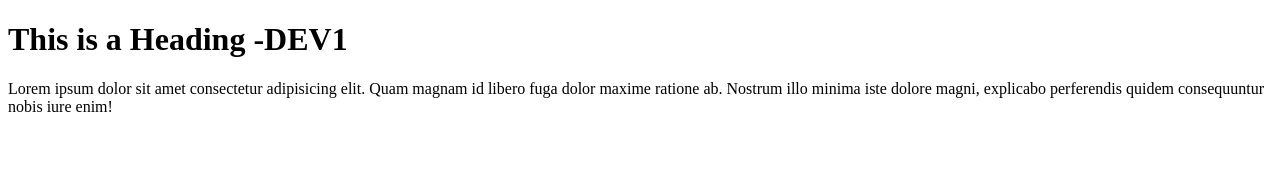
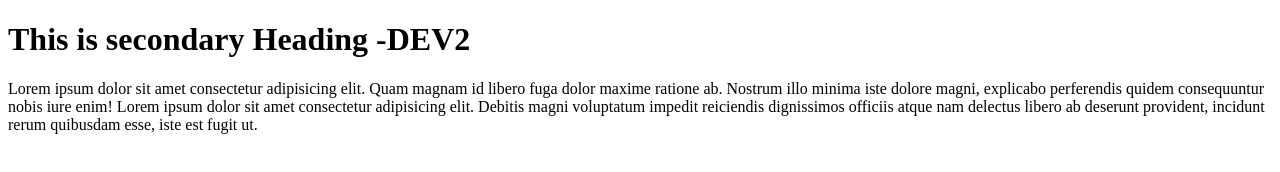
Before and after one commit to Diala-Sleem/conflicts, a plain HTML site: page index.html in a window 1280 px wide. Drawn offline with Linux system fonts and the light colour scheme.

Commit message:
DEV created some content

```diff
--- a/index.html
+++ b/index.html
@@ -7,7 +7,7 @@
     <title>Document</title>
 </head>
 <body>
-    <h1>This is a Heading -DEV1</h1>
-    <p>Lorem ipsum dolor sit amet consectetur adipisicing elit. Quam magnam id libero fuga dolor maxime ratione ab. Nostrum illo minima iste dolore magni, explicabo perferendis quidem consequuntur nobis iure enim!</p>
+    <h1>This is secondary Heading -DEV2</h1>
+    <p>Lorem ipsum dolor sit amet consectetur adipisicing elit. Quam magnam id libero fuga dolor maxime ratione ab. Nostrum illo minima iste dolore magni, explicabo perferendis quidem consequuntur nobis iure enim! Lorem ipsum dolor sit amet consectetur adipisicing elit. Debitis magni voluptatum impedit reiciendis dignissimos officiis atque nam delectus libero ab deserunt provident, incidunt rerum quibusdam esse, iste est fugit ut. </p>
 </body>
 </html>
```
